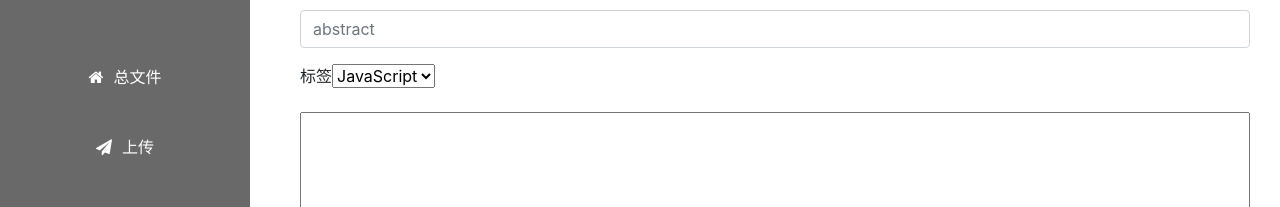
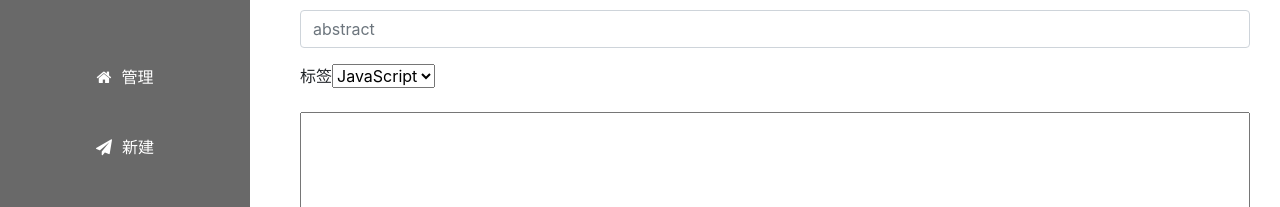
Before and after one commit to XiaoJiaojing/blog-background, a Vue app: page /#/upload in a window 1280 px wide. Shown: the part 158-365 px from the top of the page. Built offline with nearby package versions, Linux system fonts and the light colour scheme; what vue-resource would draw is missing.

Commit message:
修改文案

```diff
--- a/src/App.vue
+++ b/src/App.vue
@@ -10,11 +10,11 @@
 
                 <router-link class="supai" to="/all" >
                     <span class="fa fa-home"></span>
-                    <span>总文件</span>
+                    <span>管理</span>
                 </router-link>
                 <router-link class="supai" to="/upload">
                     <span class="fa fa-send"></span>
-                    <span>上传</span>
+                    <span>新建</span>
                 </router-link>
             </div>
 
--- a/src/components/Edit.vue
+++ b/src/components/Edit.vue
@@ -14,7 +14,7 @@
                 <input type="text" class="form-control" id="exampleInputAbstract" name="abstract" placeholder="abstract" :value="article.abstract">
             </div>
             <div class="form-group">
-                <label for="exampleInputTag">标签ID</label>
+                <label for="exampleInputTag">标签</label>
                 <input type="text" class="form-control" id="exampleInputTag" name="tagId" placeholder="tag" :value="article.tagId">
             </div>
 
```
